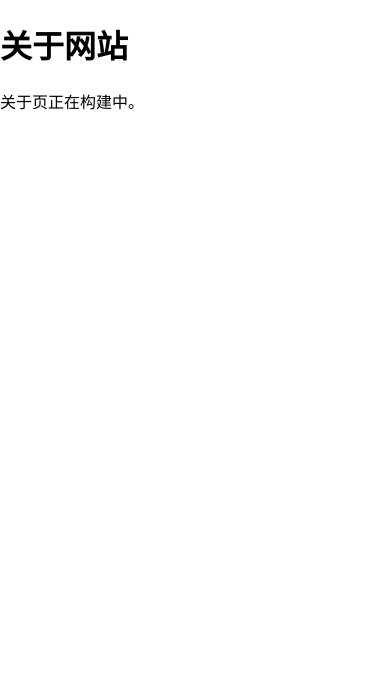
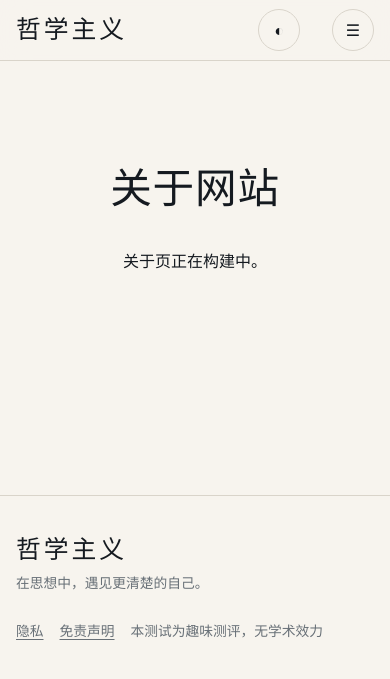
Before and after one commit to wssb321/philosophy-ism, a website with bundled scripts: page about.html in a window 390 px wide. Built offline with nearby package versions, Linux system fonts and the light colour scheme.

Commit message:
feat: add responsive site shell and themes

```diff
--- a/about.html
+++ b/about.html
@@ -1 +1 @@
-<!doctype html><html lang="zh-CN"><head><meta charset="utf-8"><meta name="viewport" content="width=device-width,initial-scale=1"><title>关于网站｜哲学主义</title><link rel="stylesheet" href="assets/css/base.css"></head><body><main><h1>关于网站</h1><p>关于页正在构建中。</p></main><script type="module" src="assets/js/site.js"></script></body></html>
+<!doctype html><html lang="zh-CN"><head><meta charset="utf-8"><meta name="viewport" content="width=device-width,initial-scale=1"><title>关于网站｜哲学主义</title><link rel="stylesheet" href="assets/css/base.css"><link rel="stylesheet" href="assets/css/components.css"><link rel="stylesheet" href="assets/css/pages.css"></head><body><main class="container placeholder"><div><h1>关于网站</h1><p>关于页正在构建中。</p></div></main><script type="module" src="assets/js/site.js"></script></body></html>
--- a/assets/css/base.css
+++ b/assets/css/base.css
@@ -1,8 +1,91 @@
 :root {
-  color-scheme: light dark;
-  font-family: system-ui, -apple-system, "Segoe UI", sans-serif;
+  color-scheme: light;
+  --bg: #f7f4ee;
+  --surface: #fffdf8;
+  --surface-soft: #efebe3;
+  --ink: #151a20;
+  --muted: #687077;
+  --border: #d9d4ca;
+  --blue: #315b79;
+  --blue-strong: #23445d;
+  --umber: #9a5735;
+  --danger: #9a3f3f;
+  --shadow: 0 18px 48px rgb(33 29 22 / 10%);
+  --radius-sm: 3px;
+  --radius-md: 8px;
+  --gutter: clamp(1rem, 4vw, 4rem);
+  --content: 1320px;
+  --font-display: "Noto Serif SC", "Source Han Serif SC", "Songti SC", SimSun, serif;
+  --font-ui: Inter, "Noto Sans SC", "Microsoft YaHei", system-ui, sans-serif;
+  font-family: var(--font-ui);
+  font-synthesis: none;
 }
 
+:root[data-theme="dark"] {
+  color-scheme: dark;
+  --bg: #151719;
+  --surface: #1e2124;
+  --surface-soft: #25292c;
+  --ink: #f1eee7;
+  --muted: #afb3b5;
+  --border: #3b3f42;
+  --blue: #78a2be;
+  --blue-strong: #91b5cc;
+  --umber: #c6815c;
+  --shadow: 0 18px 48px rgb(0 0 0 / 28%);
+}
+
+* { box-sizing: border-box; }
+html { scroll-behavior: smooth; }
 body {
+  min-width: 320px;
   margin: 0;
+  background: var(--bg);
+  color: var(--ink);
+  font-size: 16px;
+  line-height: 1.75;
+  text-rendering: optimizeLegibility;
 }
+
+body::before {
+  position: fixed;
+  inset: 0;
+  z-index: -1;
+  background-image: radial-gradient(rgb(49 91 121 / 5%) .7px, transparent .7px);
+  background-size: 8px 8px;
+  pointer-events: none;
+  content: "";
+}
+
+img, canvas { max-width: 100%; }
+a { color: var(--blue); text-underline-offset: .2em; }
+button, input, select { font: inherit; }
+h1, h2, h3 {
+  margin: 0 0 .8em;
+  font-family: var(--font-display);
+  font-weight: 700;
+  line-height: 1.18;
+  letter-spacing: .02em;
+}
+h1 { font-size: clamp(2.6rem, 7vw, 5.8rem); }
+h2 { font-size: clamp(1.8rem, 3.5vw, 3rem); }
+h3 { font-size: clamp(1.2rem, 2vw, 1.55rem); }
+p { margin: 0 0 1.25rem; }
+
+.container { width: min(100% - (2 * var(--gutter)), var(--content)); margin-inline: auto; }
+.sr-only {
+  position: absolute;
+  width: 1px;
+  height: 1px;
+  padding: 0;
+  overflow: hidden;
+  clip: rect(0, 0, 0, 0);
+  white-space: nowrap;
+  border: 0;
+}
+
+:focus-visible { outline: 3px solid var(--umber); outline-offset: 3px; }
+
+@media (prefers-reduced-motion: reduce) {
+  *, *::before, *::after { scroll-behavior: auto !important; transition-duration: .01ms !important; animation-duration: .01ms !important; }
+}
--- /dev/null
+++ b/assets/css/components.css
@@ -0,0 +1,135 @@
+.site-header {
+  position: sticky;
+  top: 0;
+  z-index: 20;
+  border-bottom: 1px solid var(--border);
+  background: color-mix(in srgb, var(--bg) 92%, transparent);
+  backdrop-filter: blur(14px);
+}
+
+.nav-wrap {
+  min-height: 68px;
+  display: flex;
+  align-items: center;
+  gap: 2rem;
+}
+
+.brand {
+  color: var(--ink);
+  font-family: var(--font-display);
+  font-size: 1.55rem;
+  font-weight: 700;
+  letter-spacing: .12em;
+  text-decoration: none;
+  white-space: nowrap;
+}
+
+.nav-links {
+  display: flex;
+  align-items: center;
+  gap: clamp(.75rem, 2vw, 1.65rem);
+  margin-left: auto;
+}
+
+.nav-links a {
+  position: relative;
+  color: var(--muted);
+  font-size: .92rem;
+  text-decoration: none;
+}
+
+.nav-links a:hover,
+.nav-links a[aria-current="page"] { color: var(--ink); }
+
+.nav-links a[aria-current="page"]::after {
+  position: absolute;
+  right: 0;
+  bottom: -.65rem;
+  left: 0;
+  height: 2px;
+  background: var(--blue);
+  content: "";
+}
+
+.icon-button {
+  width: 42px;
+  height: 42px;
+  display: inline-grid;
+  place-items: center;
+  border: 1px solid var(--border);
+  border-radius: 50%;
+  background: transparent;
+  color: var(--ink);
+  cursor: pointer;
+}
+
+.menu-button { display: none; }
+
+.button,
+button.button {
+  min-height: 48px;
+  display: inline-flex;
+  align-items: center;
+  justify-content: center;
+  gap: .55rem;
+  padding: .7rem 1.25rem;
+  border: 1px solid var(--blue);
+  border-radius: var(--radius-sm);
+  background: var(--blue);
+  color: #fff;
+  font: 600 .95rem/1 var(--font-ui);
+  text-decoration: none;
+  cursor: pointer;
+}
+
+.button:hover { background: var(--blue-strong); }
+.button.secondary { background: transparent; color: var(--blue); }
+.button.umber { border-color: var(--umber); background: var(--umber); }
+
+.notice {
+  padding: 1rem 1.15rem;
+  border-left: 3px solid var(--umber);
+  background: var(--surface-soft);
+  color: var(--muted);
+}
+
+.site-footer {
+  margin-top: 6rem;
+  border-top: 1px solid var(--border);
+}
+
+.footer-wrap {
+  min-height: 112px;
+  display: flex;
+  align-items: center;
+  justify-content: space-between;
+  gap: 1.5rem;
+  color: var(--muted);
+  font-size: .86rem;
+}
+
+.footer-links { display: flex; gap: 1rem; flex-wrap: wrap; }
+.footer-links a { color: inherit; }
+
+@media (max-width: 820px) {
+  .nav-wrap { min-height: 60px; }
+  .menu-button { display: inline-grid; }
+  .nav-links {
+    position: absolute;
+    top: 60px;
+    right: var(--gutter);
+    left: var(--gutter);
+    display: none;
+    align-items: stretch;
+    padding: 1rem;
+    border: 1px solid var(--border);
+    background: var(--bg);
+    box-shadow: var(--shadow);
+    flex-direction: column;
+  }
+  .nav-links[data-open="true"] { display: flex; }
+  .nav-links a { padding: .7rem .4rem; }
+  .nav-links a[aria-current="page"]::after { display: none; }
+  .theme-button { margin-left: auto; }
+  .footer-wrap { padding-block: 2rem; align-items: flex-start; flex-direction: column; }
+}
--- /dev/null
+++ b/assets/css/pages.css
@@ -0,0 +1,13 @@
+.page-hero {
+  padding: clamp(4rem, 9vw, 8rem) 0 3.5rem;
+}
+
+.page-hero h1 { max-width: 15ch; }
+.page-hero p { max-width: 58ch; color: var(--muted); font-size: 1.1rem; }
+
+.placeholder {
+  min-height: 40vh;
+  display: grid;
+  place-items: center;
+  text-align: center;
+}
--- a/assets/js/site.js
+++ b/assets/js/site.js
@@ -1 +1,59 @@
-export function initSiteShell() {}
+import { initTheme, setTheme } from './theme.js';
+
+const NAV_ITEMS = [
+  ['index.html', '首页'],
+  ['lexicon.html', '主义百科'],
+  ['quote.html', '随机名言'],
+  ['simulator.html', '立场模拟器'],
+  ['history.html', '历史记录'],
+  ['about.html', '关于网站'],
+];
+
+function getBasePath(pathname = '/') {
+  const nested = ['/mindset/', '/philosophy/', '/metaphysics/', '/politics/', '/ethics/'];
+  return nested.some((part) => pathname.includes(part)) ? '../' : '';
+}
+
+function currentFile(pathname = '/') {
+  if (pathname.endsWith('/') || !pathname.split('/').pop().includes('.')) return 'index.html';
+  return pathname.split('/').pop();
+}
+
+export function initSiteShell() {
+  if (typeof document === 'undefined') return;
+  const base = getBasePath(globalThis.location?.pathname);
+  const current = currentFile(globalThis.location?.pathname);
+  const links = NAV_ITEMS.map(([href, label]) => {
+    const isCurrent = !base && href === current;
+    return `<a href="${base}${href}"${isCurrent ? ' aria-current="page"' : ''}>${label}</a>`;
+  }).join('');
+
+  const header = document.createElement('header');
+  header.className = 'site-header';
+  header.innerHTML = `<div class="container nav-wrap"><a class="brand" href="${base}index.html">哲学主义</a><nav class="nav-links" id="site-nav" aria-label="主导航">${links}</nav><button class="icon-button theme-button" type="button" aria-label="切换深浅主题" title="切换深浅主题"><span aria-hidden="true">◐</span></button><button class="icon-button menu-button" type="button" aria-controls="site-nav" aria-expanded="false" aria-label="打开导航"><span aria-hidden="true">☰</span></button></div>`;
+  document.body.prepend(header);
+
+  const footer = document.createElement('footer');
+  footer.className = 'site-footer';
+  footer.innerHTML = `<div class="container footer-wrap"><div><a class="brand" href="${base}index.html">哲学主义</a><br><span>在思想中，遇见更清楚的自己。</span></div><div class="footer-links"><a href="${base}about.html#privacy">隐私</a><a href="${base}about.html#disclaimer">免责声明</a><span>本测试为趣味测评，无学术效力</span></div></div>`;
+  document.body.append(footer);
+
+  const menu = header.querySelector('.menu-button');
+  const nav = header.querySelector('.nav-links');
+  menu.addEventListener('click', () => {
+    const open = nav.dataset.open !== 'true';
+    nav.dataset.open = String(open);
+    menu.setAttribute('aria-expanded', String(open));
+  });
+
+  header.querySelector('.theme-button').addEventListener('click', () => {
+    const next = document.documentElement.dataset.theme === 'dark' ? 'light' : 'dark';
+    setTheme(next, globalThis.localStorage, document.documentElement);
+  });
+}
+
+if (typeof document !== 'undefined') {
+  initTheme();
+  if (document.readyState === 'loading') document.addEventListener('DOMContentLoaded', initSiteShell, { once: true });
+  else initSiteShell();
+}
--- /dev/null
+++ b/assets/js/theme.js
@@ -0,0 +1,28 @@
+const THEME_KEY = 'philosophy-site:theme';
+
+export function getPreferredTheme(storage, prefersDark = false) {
+  try {
+    const stored = storage?.getItem(THEME_KEY);
+    if (stored === 'light' || stored === 'dark') return stored;
+  } catch {}
+  return prefersDark ? 'dark' : 'light';
+}
+
+export function setTheme(theme, storage, root) {
+  const normalized = theme === 'dark' ? 'dark' : 'light';
+  root.dataset.theme = normalized;
+  try {
+    storage?.setItem(THEME_KEY, normalized);
+    return true;
+  } catch {
+    return false;
+  }
+}
+
+export function initTheme() {
+  if (typeof document === 'undefined') return 'light';
+  const prefersDark = globalThis.matchMedia?.('(prefers-color-scheme: dark)').matches ?? false;
+  const theme = getPreferredTheme(globalThis.localStorage, prefersDark);
+  setTheme(theme, globalThis.localStorage, document.documentElement);
+  return theme;
+}
```
Also changed, not shown: index.html (+1 -1 lines), lexicon.html (+1 -1 lines), quote.html (+1 -1 lines), tests/theme.test.mjs (added, +26 -0 lines).
